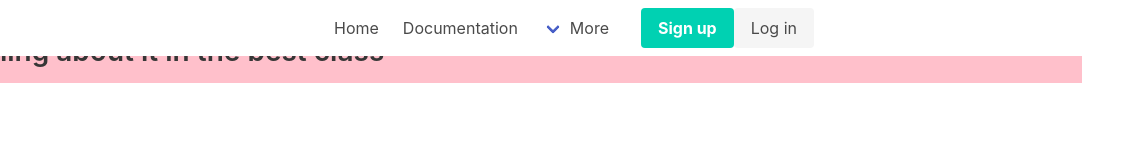
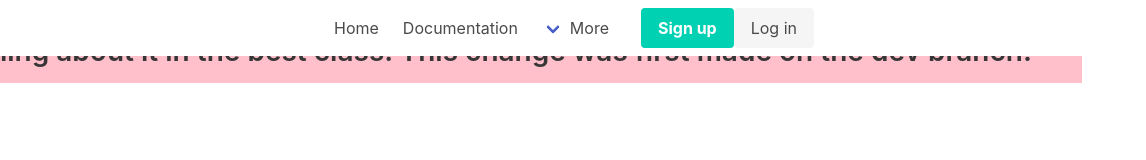
Before and after one commit to JordanForrester/2022-class-fall-web-dev, a plain HTML site: page no-framework/bulma.html in a window 1280 px wide. Shown: the full height of the page, 134-1280 px from the left. Drawn offline with nearby package versions, Linux system fonts and the light colour scheme.

Commit message:
Update bulma.html

```diff
--- a/no-framework/bulma.html
+++ b/no-framework/bulma.html
@@ -90,7 +90,7 @@
         <div class ="hero pink">
          <div class= "hero body">
             <h1 class="title">Using Bulma</h1>
-            <h2 class="subtitle"> Learning about it in the best class</h2>
+            <h2 class="subtitle"> Learning about it in the best class. This change was first made on the dev branch!</h2>
          </div>
          </div>
         <div></div>
```
